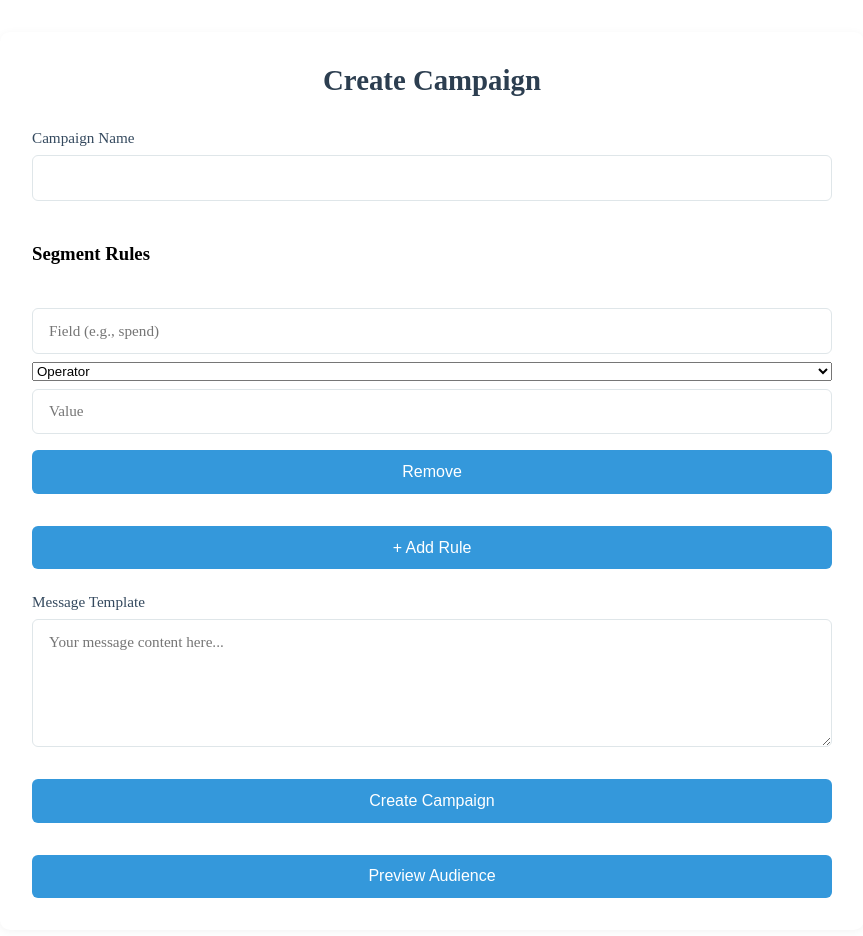
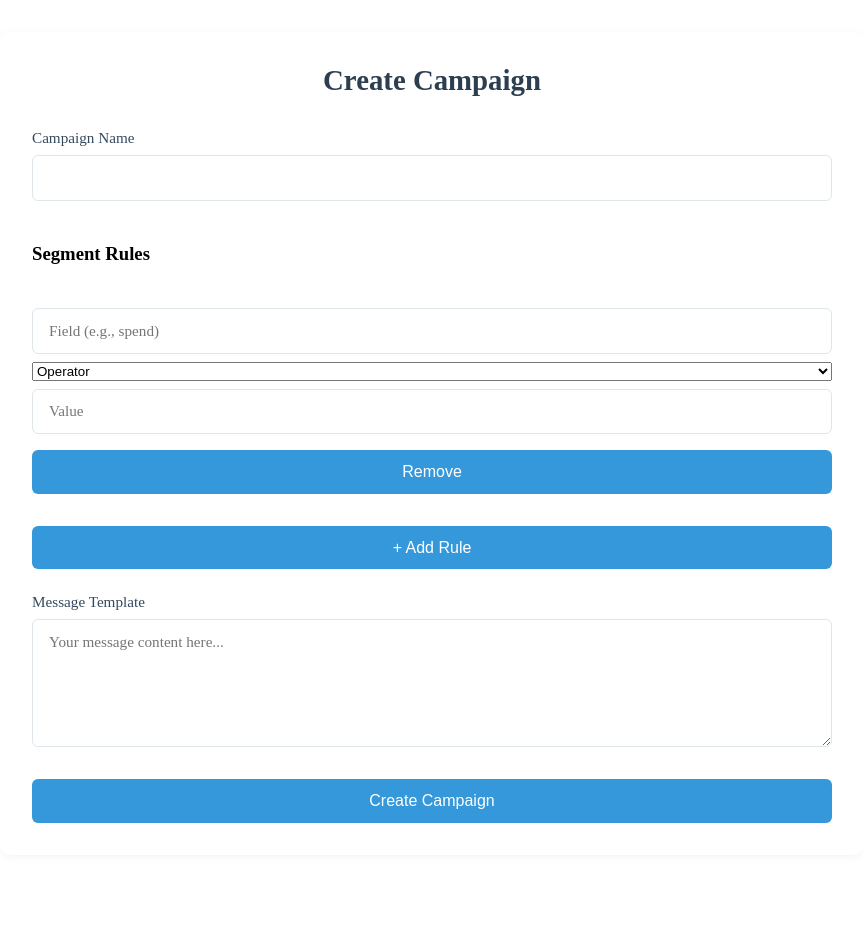
Before and after one commit to vibhu1805/mini-crm-frontend, a React (Create React App) app: page /campaigns/new in a window 1280 px wide. Shown: the top 936 px of the page, without its empty margins (208-1071 px from the left). After the commit the page ends 887 px from the top, so only its background shows below. Built offline with nearby package versions, Linux system fonts and the light colour scheme; sample sign-in values are in the browser's storage.

Commit message:
Update createCampaign.js

```diff
--- a/src/Pages/createCampaign.js
+++ b/src/Pages/createCampaign.js
@@ -20,14 +20,7 @@ const CreateCampaign = () => {
     setError('');
     setCreated(false);
   };
-  const previewAudience = async () => {
-    try {
-      const res = await axios.post("http://localhost:5000/api/audience/preview", { rules });
-      setAudienceSize(res.data.audienceSize);
-    } catch (err) {
-      alert("Error fetching audience size");
-    }
-  };
+
 
   const updateSegmentRule = (index, key, value) => {
     const updated = [...form.segment];
@@ -128,7 +121,7 @@ const CreateCampaign = () => {
         <button type="submit" disabled={loading}>
           {loading ? 'Creating...' : 'Create Campaign'}
         </button>
-    <button onClick={previewAudience} className="bg-blue-500 text-white px-3 py-1 rounded mr-2">Preview Audience</button>
+
         {created && <p className="success">✅ Campaign created!</p>}
         {error && <p className="error">❌ {error}</p>}
       </form>
```
